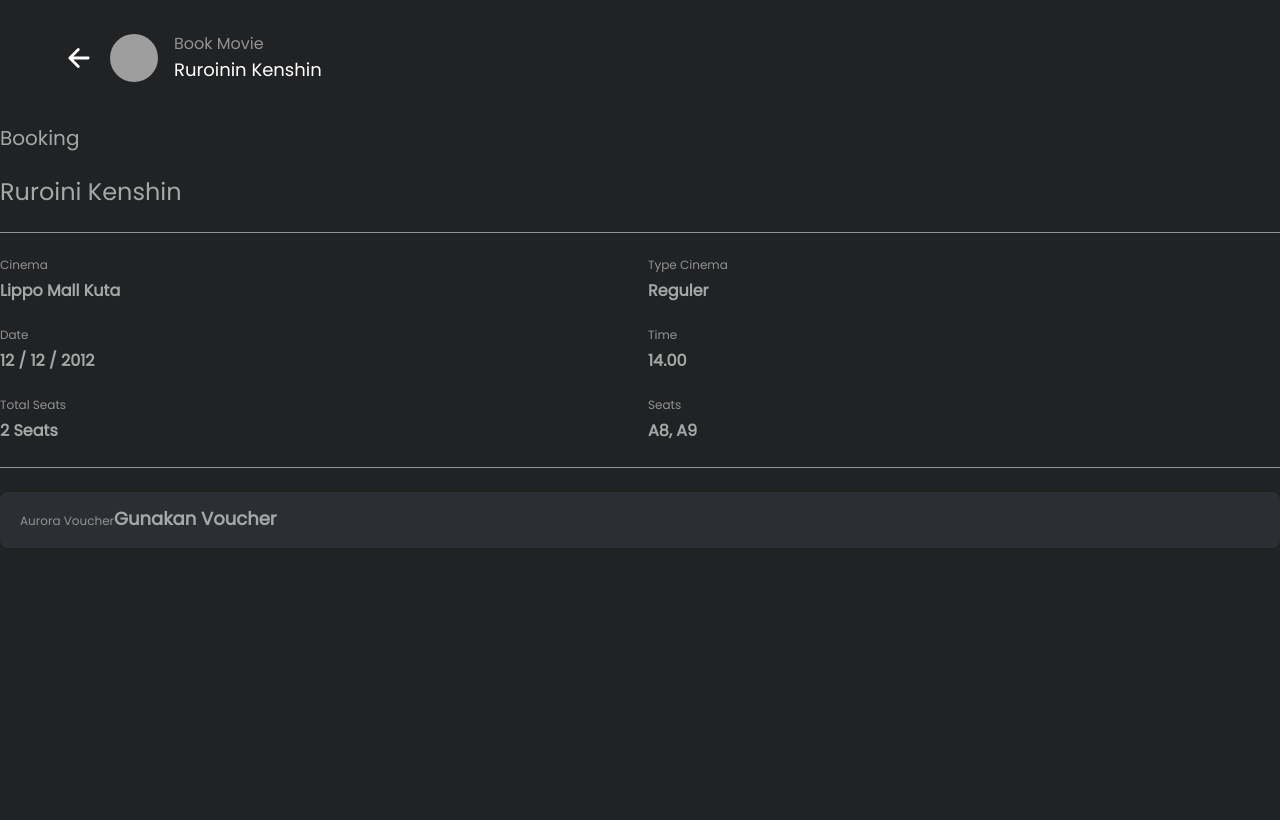
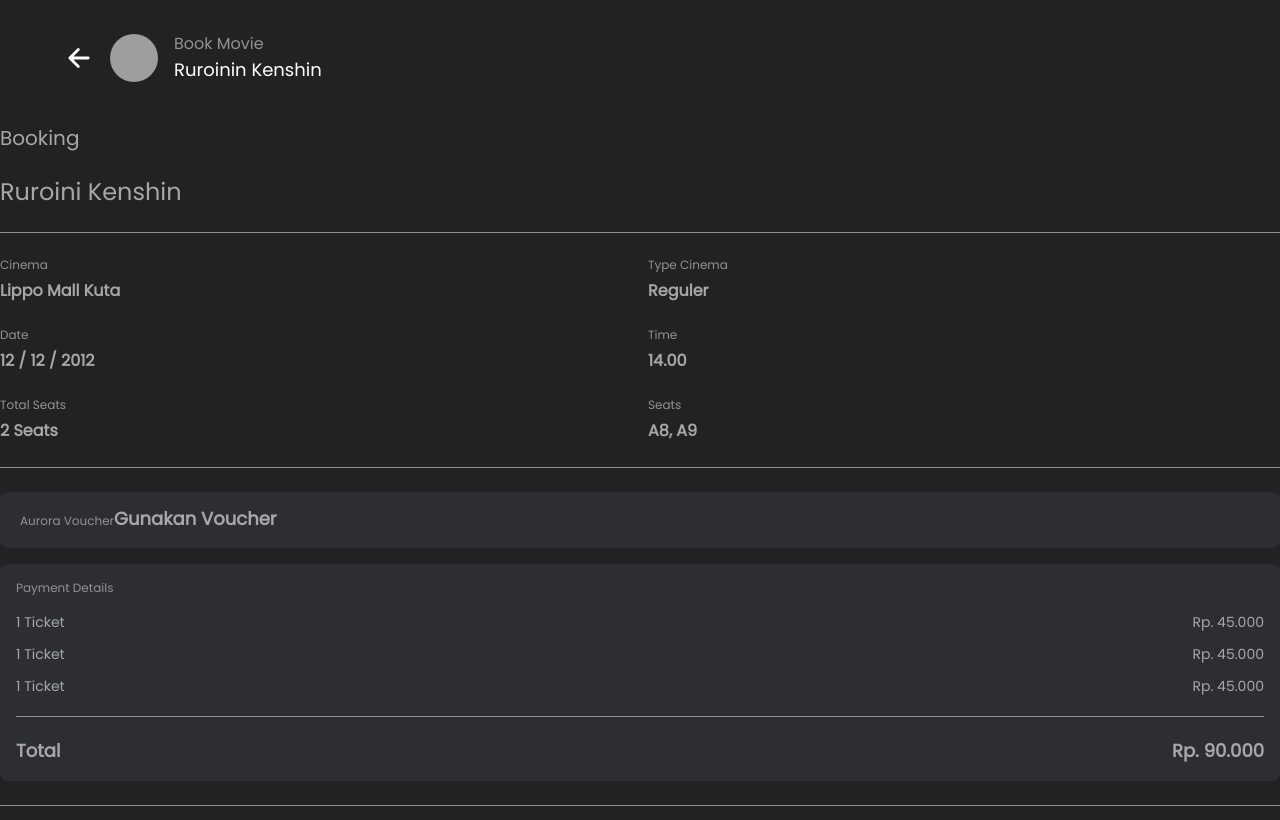
Before and after one commit to aryndraa/timedoor-academy-final-project, a Next.js app: page /movies/1/booking/payment in a window 1280 px wide. Shown: the top 820 px of the page. Built offline with nearby package versions, Linux system fonts and the light colour scheme; grey boxes are pictures that could not be loaded.

Commit message:
pricing detail

```diff
--- a/app/components/PricingPaymentDetail.js
+++ b/app/components/PricingPaymentDetail.js
@@ -1,9 +1,22 @@
+import { PricingPaymentInfo } from "./PricingPaymentInfo"
 import { VoucherLabel } from "./VoucherLabel"
 
 export const PricingPaymentDetail = () => {
   return (
-    <div>
+    <div className="flex flex-col gap-4 pb-6 mb-6 border-b border-border">
       <VoucherLabel/>
+      <div className="p-4 bg-dark-200 rounded-lg">
+        <h2 className="text-xs text-text-400 mb-4">Payment Details</h2>
+        <div className="flex flex-col gap-3 pb-5 mb-5 border-b border-border ">
+          <PricingPaymentInfo/>
+          <PricingPaymentInfo/>
+          <PricingPaymentInfo/>
+        </div>
+        <div className="flex justify-between items-center">
+          <h3 className="text-lg font-semibold">Total</h3>
+          <span className="text-lg font-semibold">Rp. 90.000</span>
+        </div>
+      </div>
     </div>
   )
 }
--- /dev/null
+++ b/app/components/PricingPaymentInfo.js
@@ -0,0 +1,8 @@
+export const PricingPaymentInfo = () => {
+  return (
+    <div className="flex justify-between" itemScope>
+      <h3 className="text-sm"> 1 Ticket</h3>
+      <span  className="text-sm">Rp. 45.000</span>
+    </div>
+  )
+}
--- a/app/components/TicketPaymentDetail.js
+++ b/app/components/TicketPaymentDetail.js
@@ -2,9 +2,9 @@ import { TicketPaymentInfo } from "./TicketPaymentInfo"
 
 export const TicketPaymentDetail = () => {
   return (
-    <div>
+    <div className="pb-6 mb-6 border-b border-border">
       <h2 className="pb-6 mb-6 text-2xl font-medium border-b border-border">Ruroini Kenshin</h2>
-      <div className="grid grid-cols-2 gap-4 gap-y-6 pb-6 mb-6 border-b border-border">
+      <div className="grid grid-cols-2 gap-4 gap-y-6 ">
         <TicketPaymentInfo title={"Cinema"} info={"Lippo Mall Kuta"}/>
         <TicketPaymentInfo title={"Type Cinema"} info={"Reguler"}/>
         <TicketPaymentInfo title={"Date"} info={"12 / 12 / 2012"}/>
```
